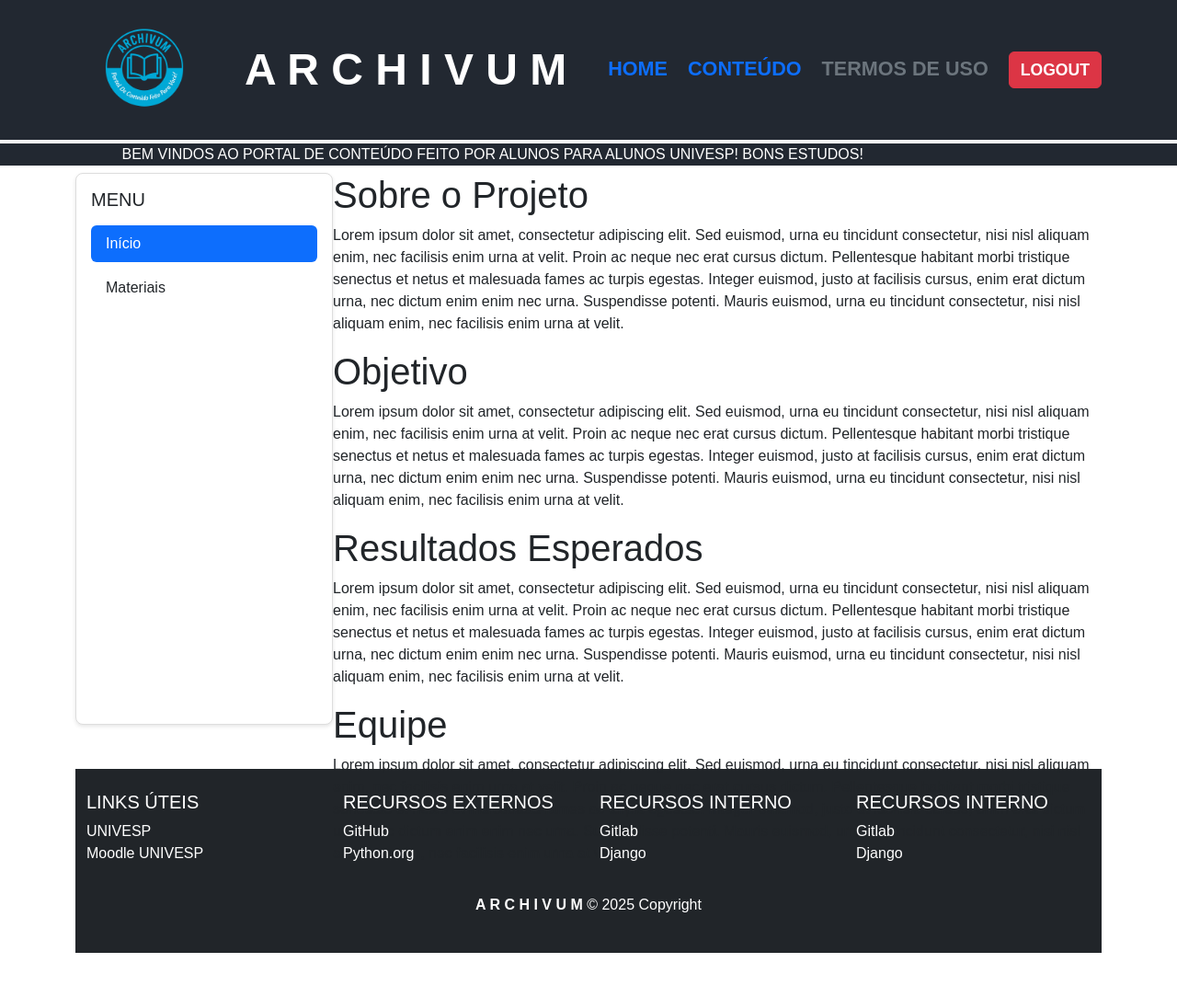
After one commit to RosaMaster/projeto-integrador-ii, a Django app: page /home/ in a window 1280 px wide. The commit adds this page. Shown: the whole page at 92% size. Run offline with Django 5.2, Linux system fonts and the light colour scheme.

Commit message:
✨ feat: update template

```diff
--- /dev/null
+++ b/web_page_app/static/web_page_app/css/global.css
@@ -0,0 +1,6 @@
+/* CSS global para o projeto */
+body {
+    font-family: 'Arial', sans-serif;
+}
+
+/* Adicione aqui suas classes e estilos personalizados */
--- /dev/null
+++ b/web_page_app/templates/web_page_app/home.html
@@ -0,0 +1,137 @@
+<!-- web_page_app/templates/web_page_app/home.html -->
+{% load static %}
+<!DOCTYPE html>
+<html lang="pt-br">
+<head>
+    <meta charset="UTF-8">
+    <meta name="viewport" content="width=device-width, initial-scale=1.0">
+    <title>HOME</title>
+    <link rel="icon" type="image/png" href="{% static 'web_page_app/image/Logo01.png' %}">
+    <link href="https://cdn.jsdelivr.net/npm/bootstrap@5.3.8/dist/css/bootstrap.min.css" rel="stylesheet" integrity="sha384-sRIl4kxILFvY47J16cr9ZwB07vP4J8+LH7qKQnuqkuIAvNWLzeN8tE5YBujZqJLB" crossorigin="anonymous">
+    <link rel="stylesheet" href="{% static 'web_page_app/css/global.css' %}">
+</head>
+<body>
+
+    <!-- HEADER -->
+    <header class="shadow-sm py-0 mb-1" style="background-color: rgba(34, 40, 49, 1.0); border-width: 1px; border-style: solid; border-color: #222831;">
+        <div class="container d-flex justify-content-between align-items-center">
+
+            <!-- Incluir imagem de logo -->
+            <div class="d-flex align-items-center gap-2">
+                <a href="{% url 'template' %}" class="text-decoration-none text-primary me-3">
+                    <img src="{% static 'web_page_app/image/Logo01_sem_fundo.png' %}" alt="Logo sem texto" style="width:150px; height:150px; object-fit:contain; background:transparent; margin-right:10px;">
+                </a>
+                <h1 class="h3 mb-0 text-white" style="font-size: xxx-large;"><b>A R C H I V U M</b></h1>
+            </div>
+            <nav  style="font-size: 1.35rem;">
+                <a href="{% url 'home' %}" class="text-decoration-none text-primary me-3"><b>HOME</b></a>
+                <a href="{% url 'template' %}" class="text-decoration-none text-primary me-3"><b>CONTEÚDO</b></a>
+                <a href="{% url 'politica_termos' %}" class="text-decoration-none text-secondary me-3"><b>TERMOS DE USO</b></a>
+                <a href="{% url 'logout_view' %}" class="btn btn-danger" style="font-size: 1.1rem;"><b>LOGOUT</b></a>
+            </nav>
+        </div>
+    </header>
+    <div class="marquee-container" style="background-color: rgba(34, 40, 49, 1.0);">
+        <div class="marquee-text h6 mb-0 text-white">
+            BEM VINDOS AO PORTAL DE CONTEÚDO FEITO POR ALUNOS PARA ALUNOS UNIVESP! BONS ESTUDOS!
+        </div>
+    </div>
+    <div class="container mt-2 mb-5">
+        <!-- Dividir essa sessao em 2 partes menu lateral esquerdo, arquivo pdf centro -->
+        <div class="d-flex">
+            <div class="flex-shrink-0 p-3 bg-white" style="width: 280px; height: 600px; border: 1px solid #ddd; border-radius: 8px; box-shadow: 0 2px 4px rgba(0,0,0,0.1);">
+                <h5 class="mb-3">MENU</h5>
+                <ul class="nav nav-pills flex-column mb-auto">
+                    <li class="nav-item mb-2">
+                        <a href="#" class="nav-link active" aria-current="page">
+                            Início
+                        </a>
+                    </li>
+                    <li class="nav-item mb-2">
+                        <a href="#" class="nav-link text-dark">
+                            Materiais
+                        </a>
+                    </li>
+                </ul>
+            </div>
+            <div class="mt-6" style="width: 1000px; height: 150px;">
+                <div>
+                    <h1>Sobre o Projeto</h1>
+                    <p>Lorem ipsum dolor sit amet, consectetur adipiscing elit. Sed euismod, urna eu tincidunt consectetur, nisi nisl aliquam enim, nec facilisis enim urna at velit. Proin ac neque nec erat cursus dictum. Pellentesque habitant morbi tristique senectus et netus et malesuada fames ac turpis egestas. Integer euismod, justo at facilisis cursus, enim erat dictum urna, nec dictum enim enim nec urna. Suspendisse potenti. Mauris euismod, urna eu tincidunt consectetur, nisi nisl aliquam enim, nec facilisis enim urna at velit.</p>
+                </div>
+                <div>
+                    <h1>Objetivo</h1>
+                    <p>Lorem ipsum dolor sit amet, consectetur adipiscing elit. Sed euismod, urna eu tincidunt consectetur, nisi nisl aliquam enim, nec facilisis enim urna at velit. Proin ac neque nec erat cursus dictum. Pellentesque habitant morbi tristique senectus et netus et malesuada fames ac turpis egestas. Integer euismod, justo at facilisis cursus, enim erat dictum urna, nec dictum enim enim nec urna. Suspendisse potenti. Mauris euismod, urna eu tincidunt consectetur, nisi nisl aliquam enim, nec facilisis enim urna at velit.</p>
+                </div>
+                <div>
+                    <h1>Resultados Esperados</h1>
+                    <p>Lorem ipsum dolor sit amet, consectetur adipiscing elit. Sed euismod, urna eu tincidunt consectetur, nisi nisl aliquam enim, nec facilisis enim urna at velit. Proin ac neque nec erat cursus dictum. Pellentesque habitant morbi tristique senectus et netus et malesuada fames ac turpis egestas. Integer euismod, justo at facilisis cursus, enim erat dictum urna, nec dictum enim enim nec urna. Suspendisse potenti. Mauris euismod, urna eu tincidunt consectetur, nisi nisl aliquam enim, nec facilisis enim urna at velit.</p>
+                </div>
+                <div>
+                    <h1>Equipe</h1>
+                    <p>Lorem ipsum dolor sit amet, consectetur adipiscing elit. Sed euismod, urna eu tincidunt consectetur, nisi nisl aliquam enim, nec facilisis enim urna at velit. Proin ac neque nec erat cursus dictum. Pellentesque habitant morbi tristique senectus et netus et malesuada fames ac turpis egestas. Integer euismod, justo at facilisis cursus, enim erat dictum urna, nec dictum enim enim nec urna. Suspendisse potenti. Mauris euismod, urna eu tincidunt consectetur, nisi nisl aliquam enim, nec facilisis enim urna at velit.</p>
+            </div>
+        </div>
+    </div>
+
+    <style>
+    .marquee-container {
+    overflow: hidden;
+    white-space: nowrap;
+    width: 100%;
+    }
+    .marquee-text {
+    display: inline-block;
+    padding-left: 100%;
+    animation: marquee 12s linear infinite;
+    }
+    @keyframes marquee {
+    0%   { transform: translateX(0); }
+    100% { transform: translateX(-100%); }
+    }
+    </style>
+
+    <!-- FOOTER -->
+    <footer class="bg-dark text-white mt-5 py-4">
+        <div class="container">
+            <div class="row">
+                <div class="col-md-3 mb-3 mb-md-0">
+                    <h5>LINKS ÚTEIS</h5>
+                    <ul class="list-unstyled">
+                        <li><a href="https://www.univesp.br/" class="text-white text-decoration-none" target="_blank">UNIVESP</a></li>
+                        <li><a href="https://moodle.univesp.br/" class="text-white text-decoration-none" target="_blank">Moodle UNIVESP</a></li>
+                    </ul>
+                </div>
+                <div class="col-md-3">
+                    <h5>RECURSOS EXTERNOS</h5>
+                    <ul class="list-unstyled">
+                        <li><a href="https://github.com/" class="text-white text-decoration-none" target="_blank">GitHub</a></li>
+                        <li><a href="https://www.python.org/" class="text-white text-decoration-none" target="_blank">Python.org</a></li>
+                    </ul>
+                </div>
+                <div class="col-md-3">
+                    <h5>RECURSOS INTERNO</h5>
+                    <ul class="list-unstyled">
+                        <li><a href="https://gitlab.com/" class="text-white text-decoration-none" target="_blank">Gitlab</a></li>
+                        <li><a href="https://www.djangoproject.com/" class="text-white text-decoration-none" target="_blank">Django</a></li>
+                    </ul>
+                </div>
+                <div class="col-md-3">
+                    <h5>RECURSOS INTERNO</h5>
+                    <ul class="list-unstyled">
+                        <li><a href="https://gitlab.com/" class="text-white text-decoration-none" target="_blank">Gitlab</a></li>
+                        <li><a href="https://www.djangoproject.com/" class="text-white text-decoration-none" target="_blank">Django</a></li>
+                    </ul>
+                </div>
+            </div>
+        </div>
+        <div class="text-center p-3 text-white">
+            <b>A R C H I V U M</b> © 2025 Copyright
+        </div>
+    </footer>
+
+    <!-- SCRIPT JS -->
+    <script src="https://cdn.jsdelivr.net/npm/bootstrap@5.3.8/dist/js/bootstrap.bundle.min.js" integrity="sha384-FKyoEForCGlyvwx9Hj09JcYn3nv7wiPVlz7YYwJrWVcXK/BmnVDxM+D2scQbITxI" crossorigin="anonymous"></script>
+
+</body>
+</html>
--- a/web_page_app/urls.py
+++ b/web_page_app/urls.py
@@ -9,6 +9,7 @@ urlpatterns = [
     path('teste_delete/<int:pk>/', views.teste_delete, name='teste_delete'),
     #path('', views.login_view, name='login'),
     path('login/', views.login_view, name='login'),
+    path('home/', views.home_view, name='home'),
     path('cadastro/', views.cadastro_view, name='cadastro'),
     path('reset-senha/', views.reset_senha_view, name='reset_senha'),
     path('conteudo/', views.conteudo_view, name='conteudo'),
--- a/web_page_app/views.py
+++ b/web_page_app/views.py
@@ -19,6 +19,12 @@ def login_view(request):
     else:
         form = AuthenticationForm()
     return render(request, 'web_page_app/login.html', {'form': form})
+
+# View para a página de Cadastro
+def home_view(request):
+    data = {}
+
+    return render(request, 'web_page_app/home.html', data)
 
 
 # View para a página de Cadastro
```
Also changed, not shown: web_page_app/templates/web_page_app/template.html (+55 -55 lines), 3 other files.
